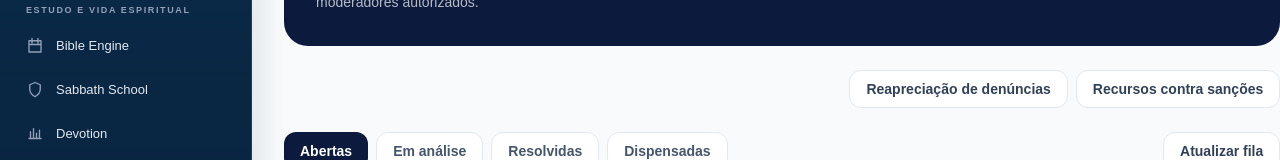
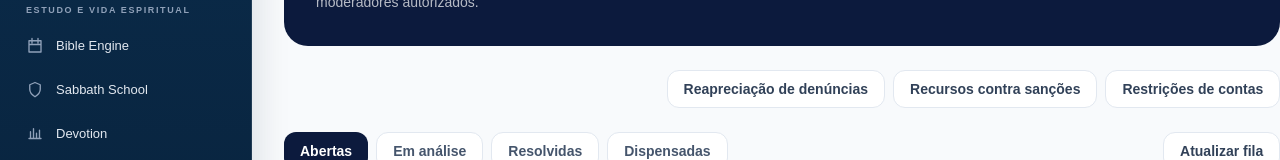
Before and after one commit to Edgar1-Songanga/zion-os, a Next.js app in the folder apps/web/: page /admin/moderation in a window 1280 px wide. Shown: the part 234-394 px from the top of the page. Built offline with nearby package versions, Linux system fonts and the light colour scheme; no server answers.

Commit message:
RESA: link account sanctions in moderation console

```diff
--- a/apps/web/app/admin/moderation/page.tsx
+++ b/apps/web/app/admin/moderation/page.tsx
@@ -94,7 +94,7 @@ export default function ModerationPage() {
           <p className="mt-2 max-w-2xl text-sm leading-6 text-white/70">Rever denúncias, registar decisões e manter um histórico claro da análise. O acesso é limitado a moderadores autorizados.</p>
         </header>
 
-        <div className="flex flex-wrap justify-end gap-2"><Link href="/admin/moderation/appeals" className="rounded-xl border border-slate-200 bg-white px-4 py-2 text-sm font-semibold text-slate-700">Reapreciação de denúncias</Link><Link href="/admin/moderation/content-appeals" className="rounded-xl border border-slate-200 bg-white px-4 py-2 text-sm font-semibold text-slate-700">Recursos contra sanções</Link></div>
+        <div className="flex flex-wrap justify-end gap-2"><Link href="/admin/moderation/appeals" className="rounded-xl border border-slate-200 bg-white px-4 py-2 text-sm font-semibold text-slate-700">Reapreciação de denúncias</Link><Link href="/admin/moderation/content-appeals" className="rounded-xl border border-slate-200 bg-white px-4 py-2 text-sm font-semibold text-slate-700">Recursos contra sanções</Link><Link href="/admin/moderation/account-sanctions" className="rounded-xl border border-slate-200 bg-white px-4 py-2 text-sm font-semibold text-slate-700">Restrições de contas</Link></div>
 
         <div className="flex flex-wrap items-center justify-between gap-3">
           <div className="flex flex-wrap gap-2">
```
